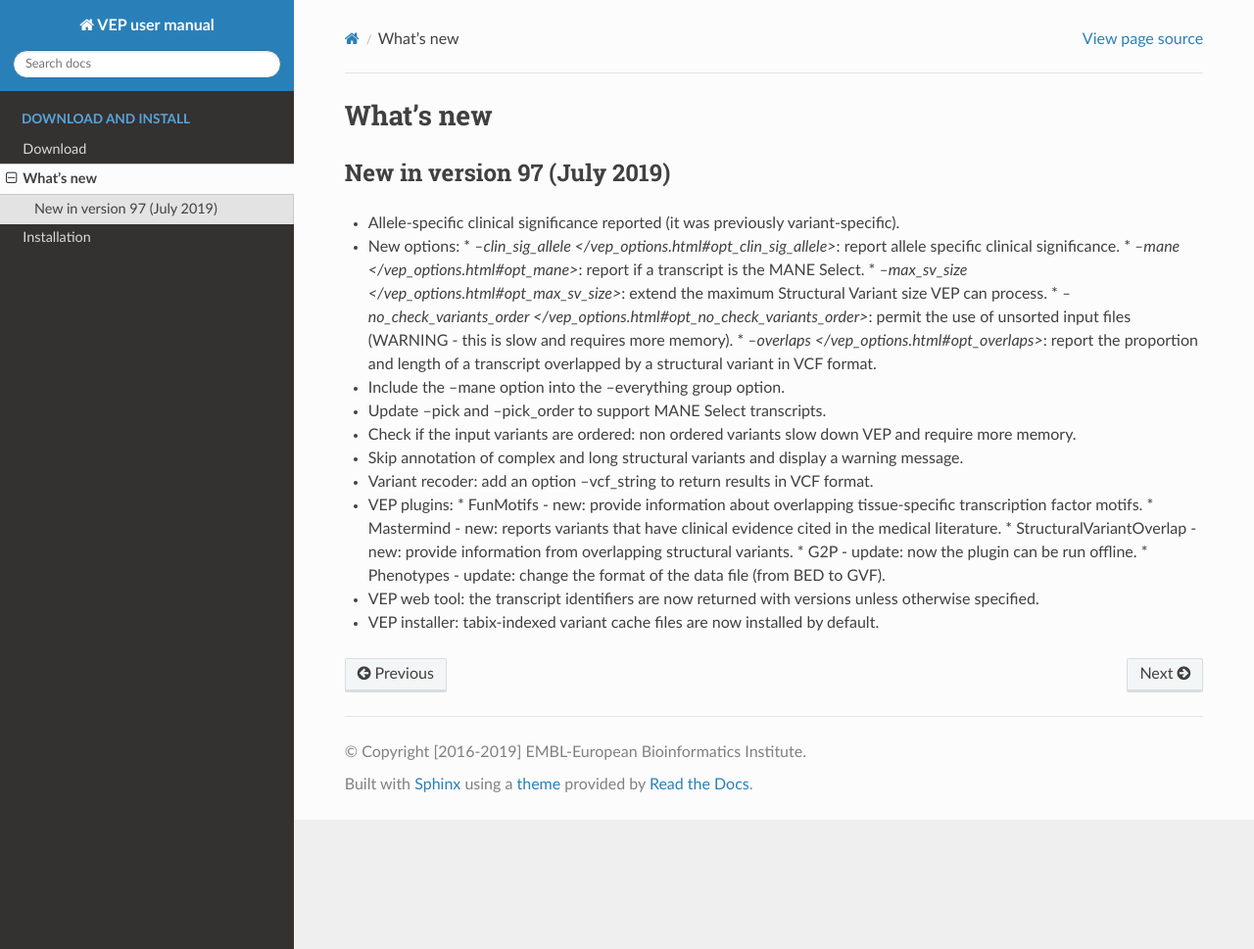
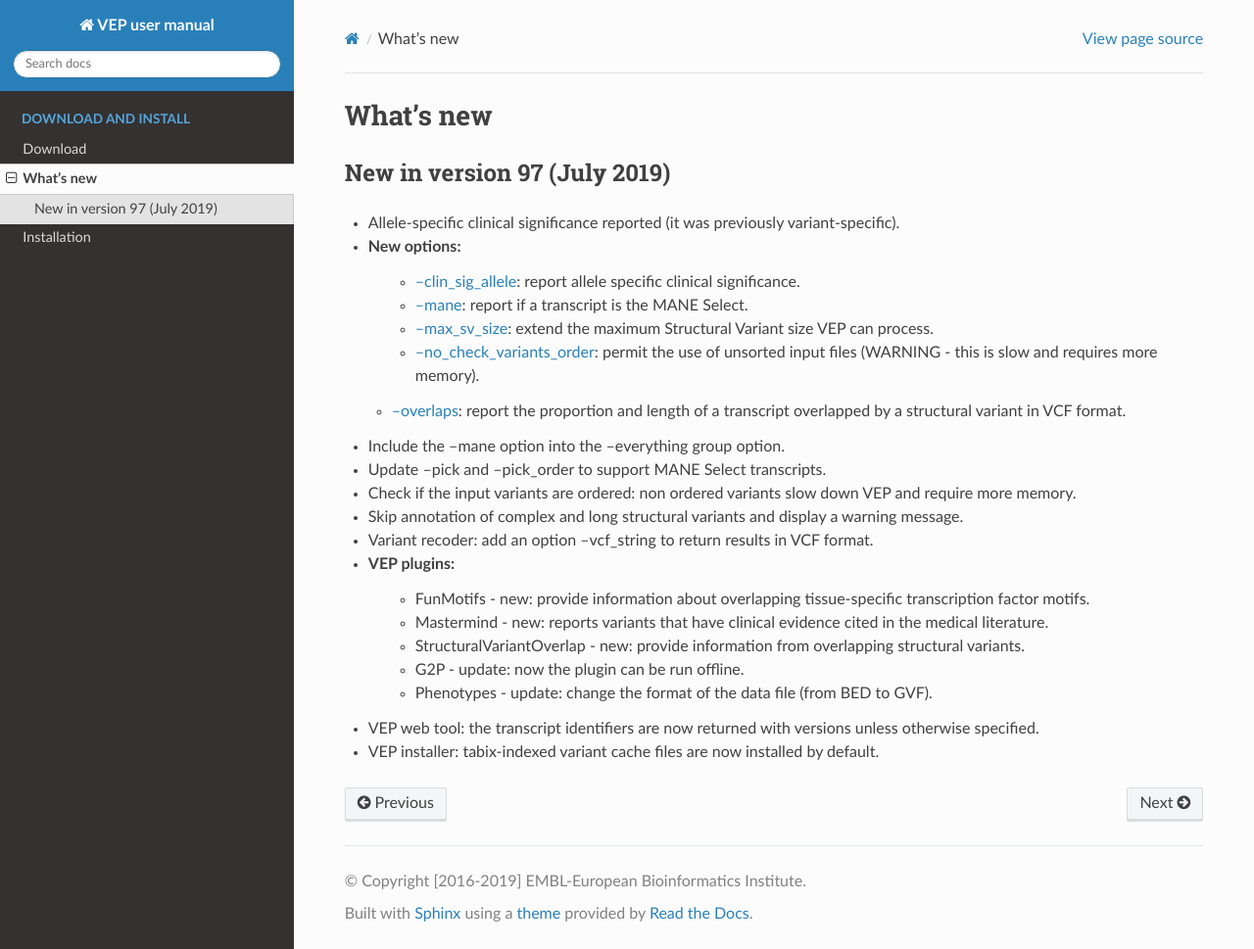
Before and after one commit to ens-lgil/test-vep-readthedocs, a Sphinx documentation site: the page built from docs/download/whatsnew.rst, in a window 1280 px wide and 969 px high. Shown: the whole window at 98% size. Built offline with Sphinx 7.4.7 and the Read the Docs theme 2.0.0, drawn with Linux system fonts in a browser that asks for light colours.

Commit message:
fix display

```diff
--- a/docs/download/whatsnew.rst
+++ b/docs/download/whatsnew.rst
@@ -7,21 +7,21 @@ New in version 97 (July 2019)
 
 * Allele-specific clinical significance reported (it was previously variant-specific).
 * New options:
-  * `--clin_sig_allele </vep_options.html#opt_clin_sig_allele>`: report allele specific clinical significance.
-  * `--mane </vep_options.html#opt_mane>`: report if a transcript is the MANE Select.
-  * `--max_sv_size </vep_options.html#opt_max_sv_size>`: extend the maximum Structural Variant size VEP can process.
-  * `--no_check_variants_order </vep_options.html#opt_no_check_variants_order>`: permit the use of unsorted input files (WARNING - this is slow and requires more memory).
-  * `--overlaps </vep_options.html#opt_overlaps>`: report the proportion and length of a transcript overlapped by a structural variant in VCF format.
+    * `--clin_sig_allele </vep_options.html#opt_clin_sig_allele>`_: report allele specific clinical significance.
+    * `--mane </vep_options.html#opt_mane>`_: report if a transcript is the MANE Select.
+    * `--max_sv_size </vep_options.html#opt_max_sv_size>`_: extend the maximum Structural Variant size VEP can process.
+    * `--no_check_variants_order </vep_options.html#opt_no_check_variants_order>`_: permit the use of unsorted input files (WARNING - this is slow and requires more memory).
+  * `--overlaps </vep_options.html#opt_overlaps>`_: report the proportion and length of a transcript overlapped by a structural variant in VCF format.
 * Include the --mane option into the --everything group option.
 * Update --pick and --pick_order to support MANE Select transcripts.
 * Check if the input variants are ordered: non ordered variants slow down VEP and require more memory.
 * Skip annotation of complex and long structural variants and display a warning message.
 * Variant recoder: add an option --vcf_string to return results in VCF format.
 * VEP plugins:
-  * FunMotifs - new: provide information about overlapping tissue-specific transcription factor motifs.
-  * Mastermind - new: reports variants that have clinical evidence cited in the medical literature.
-  * StructuralVariantOverlap - new: provide information from overlapping structural variants.
-  * G2P - update: now the plugin can be run offline.
-  * Phenotypes - update: change the format of the data file (from BED to GVF).
+    * FunMotifs - new: provide information about overlapping tissue-specific transcription factor motifs.
+    * Mastermind - new: reports variants that have clinical evidence cited in the medical literature.
+    * StructuralVariantOverlap - new: provide information from overlapping structural variants.
+    * G2P - update: now the plugin can be run offline.
+    * Phenotypes - update: change the format of the data file (from BED to GVF).
 * VEP web tool: the transcript identifiers are now returned with versions unless otherwise specified.
 * VEP installer: tabix-indexed variant cache files are now installed by default.
```
